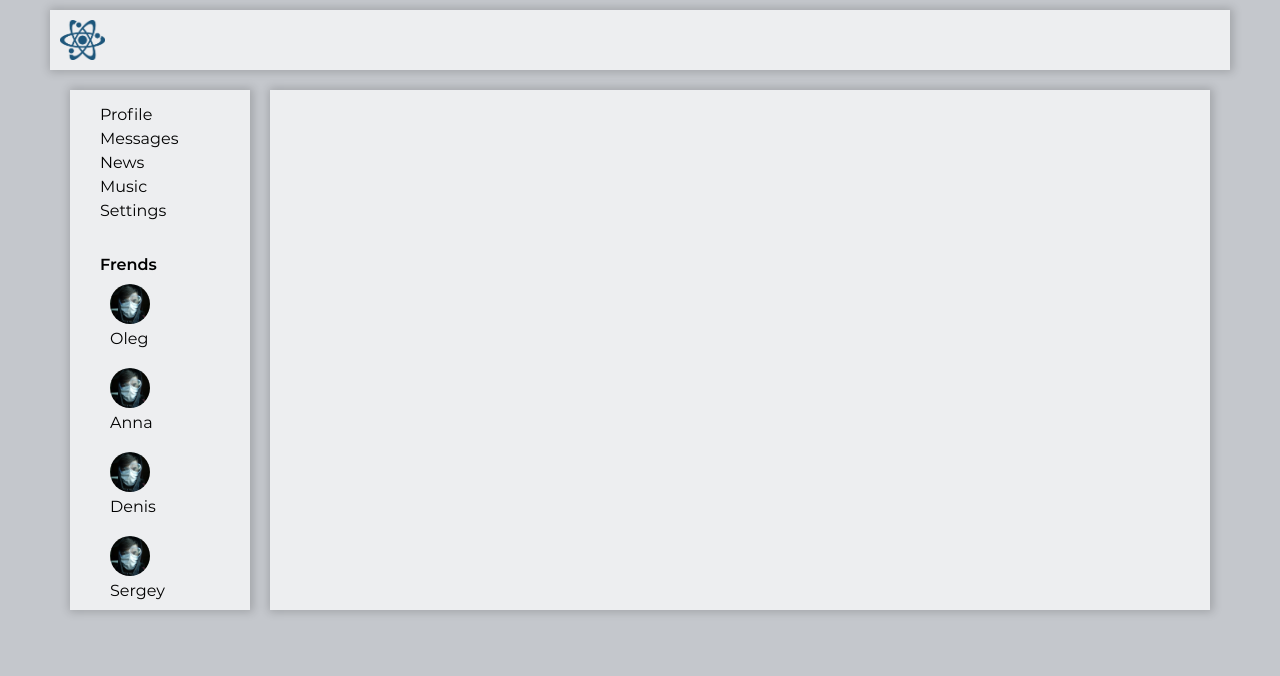
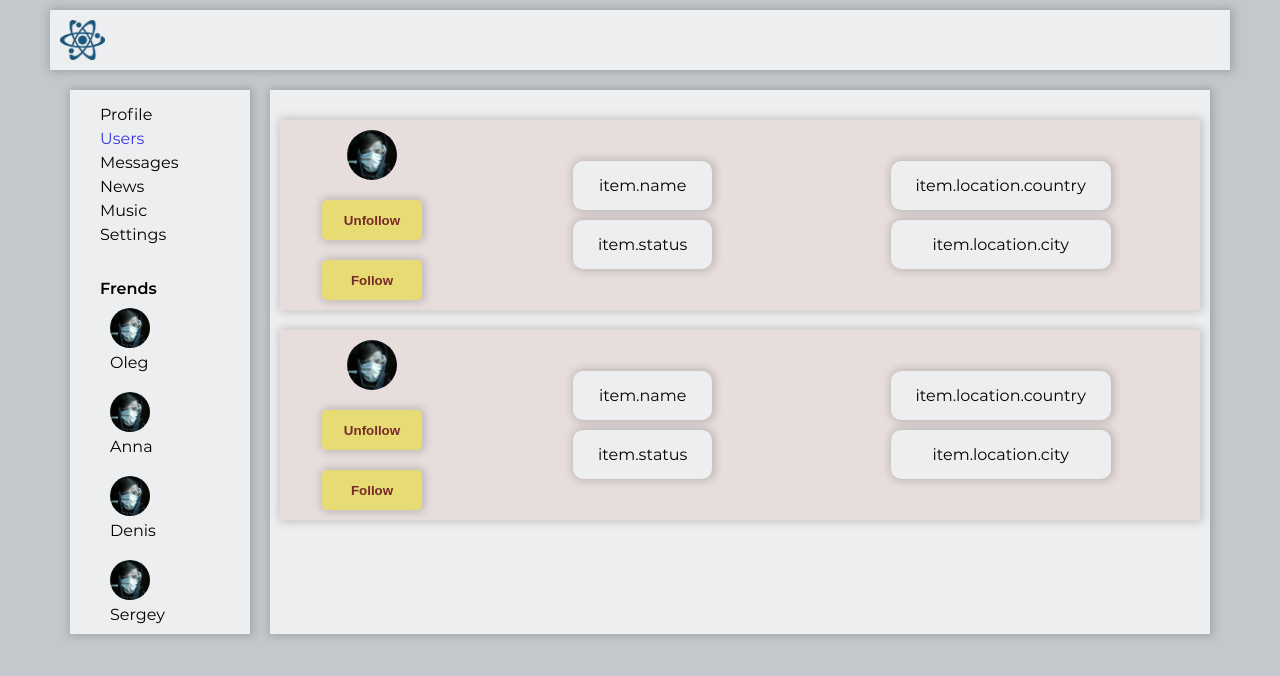
Before and after one commit to olegLobov2802/PET-project-social-network, a React (Create React App) app: page /users in a window 1280 px wide. Shown: the top 676 px of the page. Built offline with nearby package versions, Linux system fonts and the light colour scheme.

Commit message:
create users component

```diff
--- a/src/App.jsx
+++ b/src/App.jsx
@@ -1,6 +1,7 @@
 import "./App.css";
 import Header from "./components/Header/Header";
 import Navbar from "./components/Navbar/Navbar";
+import Users from "./components/Users/Users";
 import Profile from "./components/Profile/Profile";
 import News from "./components/News/News";
 import Music from "./components/Music/Music";
@@ -22,6 +23,7 @@ function App() {
               <Route path='/news' render={() => <News />} />
               <Route path='/music' render={() => <Music />} />
               <Route path='/setting' render={() => <Setting />} />
+              <Route path='/users' render={() => <Users />} />
             </Switch>
           </div>
         </div>
--- a/src/components/Navbar/Navbar.jsx
+++ b/src/components/Navbar/Navbar.jsx
@@ -15,6 +15,14 @@ const Navbar = () => {
                 activeClassName={classes.activeLink}
                 className={classes.navbar__link}>
                 Profile
+              </NavLink>
+            </li>
+            <li className={classes.navbar__item}>
+              <NavLink
+                to='/users'
+                activeClassName={classes.activeLink}
+                className={classes.navbar__link}>
+                Users
               </NavLink>
             </li>
             <li className={classes.navbar__item}>
--- /dev/null
+++ b/src/components/Users/Users.jsx
@@ -0,0 +1,49 @@
+import classes from "./Users.module.css";
+import photo from "../../img/photo.jpg";
+
+const Users = () => {
+  return (
+    <div className={classes.users}>
+      {/* <div className={classes.page_lists}></div> */}
+      <div className={classes.users__item}>
+        <div className={classes.users__follow}>
+          <img src={photo} alt='' />
+
+          <button className={classes.users__btn}>Unfollow</button>
+          <button className={classes.users__btn}>Follow</button>
+        </div>
+        <div className={classes.users__info}>
+          <div>
+            <div className={classes.info__description}>{"item.name"}</div>
+            <div className={classes.info__description}>{"item.status"}</div>
+          </div>
+          <div>
+            <div className={classes.info__description} >{"item.location.country"}</div>
+            <div className={classes.info__description} >{"item.location.city"}</div>
+          </div>
+        </div>
+      </div>
+
+      <div className={classes.users__item}>
+        <div className={classes.users__follow}>
+          <img src={photo} alt='' />
+
+          <button className={classes.users__btn}>Unfollow</button>
+          <button className={classes.users__btn}>Follow</button>
+        </div>
+        <div className={classes.users__info}>
+          <div>
+            <div className={classes.info__description}>{"item.name"}</div>
+            <div className={classes.info__description}>{"item.status"}</div>
+          </div>
+          <div>
+            <div className={classes.info__description} >{"item.location.country"}</div>
+            <div className={classes.info__description} >{"item.location.city"}</div>
+          </div>
+        </div>
+      </div>
+    </div>
+  );
+};
+
+export default Users;
--- /dev/null
+++ b/src/components/Users/Users.module.css
@@ -0,0 +1,81 @@
+.users__item {
+  display: flex;
+  margin: 20px 0;
+  box-shadow: 1px 0px 9px 2px rgba(0, 0, 0, 0.18);
+  background-color: #e7dddd;
+}
+
+.users__info {
+  padding: 10px;
+  flex-basis: 80%;
+  display: flex;
+  justify-content: space-around;
+  align-items: center;
+}
+
+.users__follow{
+  padding: 10px;
+  flex-basis: 20%;
+  display: flex;
+  flex-direction: column;
+  align-items: center;
+}
+
+.users__follow img{
+  width: 50px;
+  height: 50px;
+  background-color: blue;
+  border-radius: 50%;
+  -o-object-fit: cover;
+  object-fit: cover;
+}
+
+.users__btn {
+  margin-top: 10px;
+  width: 100px;
+  height: 40px;
+  background-color: rgb(231, 220, 115);
+  border: none;
+  border-radius: 5px;
+  margin-top: 20px;
+  -webkit-box-shadow: 1px 0px 9px 2px rgba(0, 0, 0, 0.18);
+  box-shadow: 1px 0px 9px 2px rgba(0, 0, 0, 0.18);
+  cursor: pointer;
+  -webkit-transition: all 0.3s;
+  -o-transition: all 0.3s;
+  transition: all 0.3s;
+  color: rgb(119, 42, 42);
+  font-weight: 600;
+}
+
+.users__btn:hover {
+  background-color: rgb(189, 185, 153);
+}
+
+.info__description {
+  background-color: #edeef0;
+  width: 100%;
+  padding: 15px;
+  margin: 10px;
+  -webkit-box-shadow: 1px 0px 9px 2px rgba(0, 0, 0, 0.18);
+  box-shadow: 1px 0px 9px 2px rgba(0, 0, 0, 0.18);
+  border-radius: 10px;
+  text-align: center;
+}
+
+/* .page_lists {
+  margin: 0 auto;
+  text-align: center;
+  max-width: 500px;
+  overflow: scroll;
+}
+
+.page_lists__item {
+  padding: 10px;
+  cursor: pointer;
+}
+
+.item_active {
+  font-weight: bold;
+  padding: 10px;
+} */
```
Also changed, not shown: 1 other file (tests, documents, lock files or other folders).
